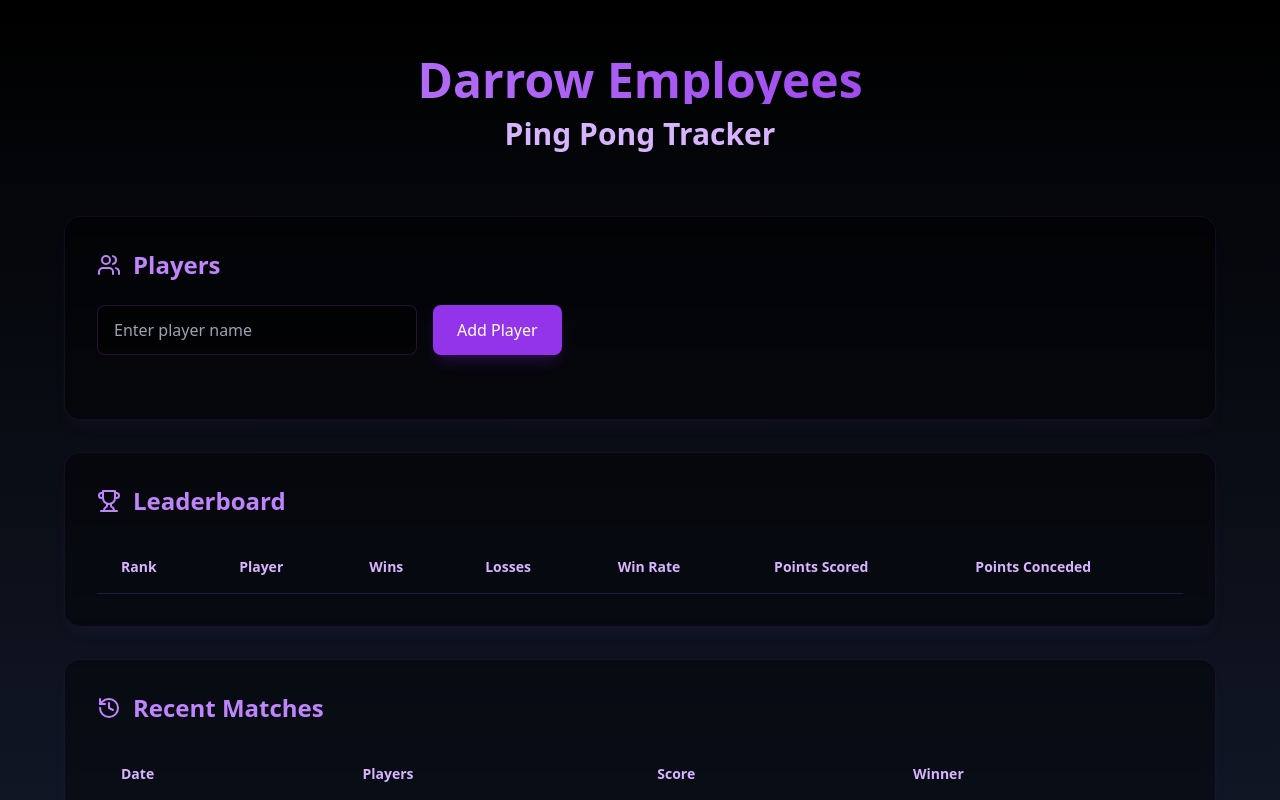
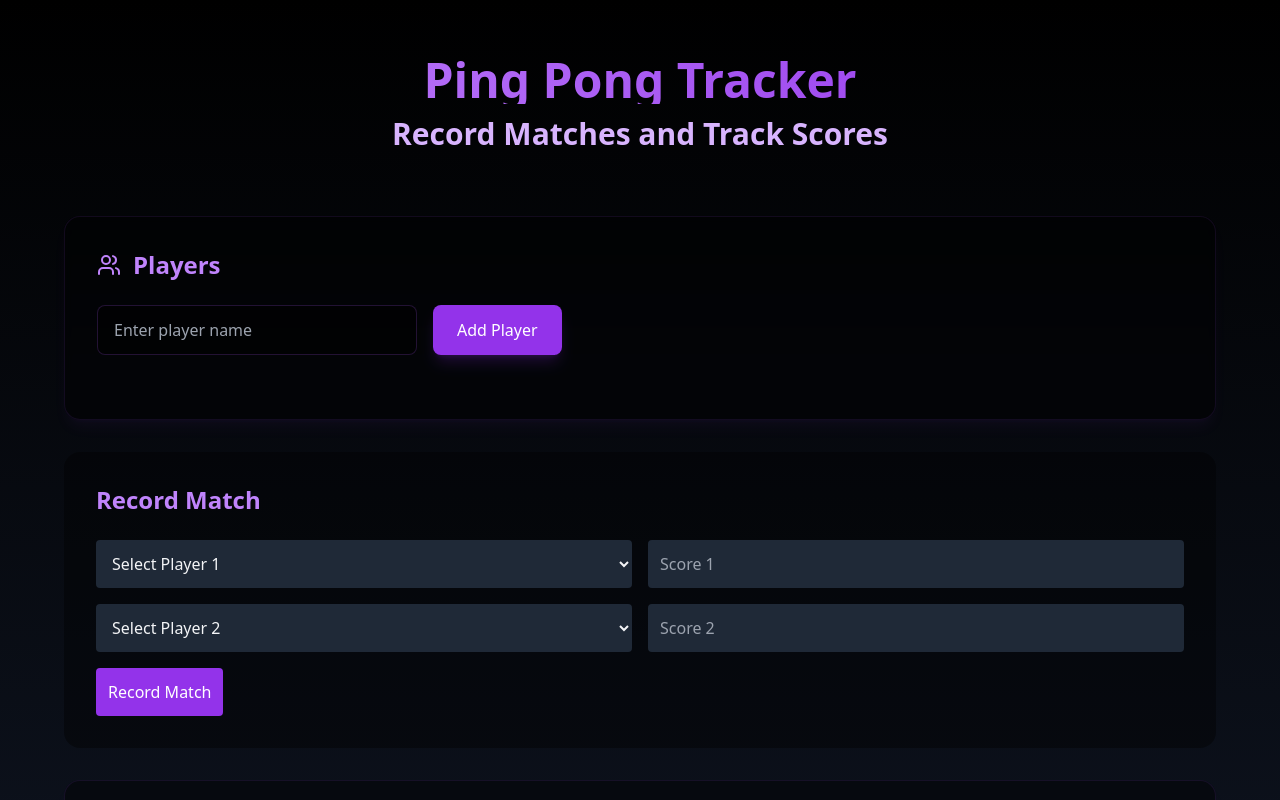
Before and after one commit to tamirgoldd/ping-pong-trackerv3, a Next.js app: page / in a window 1280 px wide. Shown: the top 800 px of the page. Built offline with nearby package versions, Linux system fonts and the light colour scheme.

Commit message:
Update index.js

```diff
--- a/pages/index.js
+++ b/pages/index.js
@@ -1,4 +1,4 @@
-import React, { useState } from 'react';
+import React, { useState, useEffect } from 'react';
 import AddPlayer from '../components/AddPlayer';
 import Leaderboard from '../components/Leaderboard';
 import MatchHistory from '../components/MatchHistory';
@@ -6,17 +6,117 @@ import MatchHistory from '../components/MatchHistory';
 export default function Home() {
   const [players, setPlayers] = useState([]);
   const [matches, setMatches] = useState([]);
+  const [player1, setPlayer1] = useState('');
+  const [player2, setPlayer2] = useState('');
+  const [score1, setScore1] = useState('');
+  const [score2, setScore2] = useState('');
+
+  // Add a match and update player stats
+  const recordMatch = () => {
+    if (player1 && player2 && player1 !== player2 && score1 && score2) {
+      const match = {
+        id: Date.now(),
+        player1,
+        player2,
+        score1: parseInt(score1),
+        score2: parseInt(score2),
+        date: new Date().toISOString(),
+        winner: score1 > score2 ? player1 : player2,
+      };
+
+      setMatches([match, ...matches]);
+
+      setPlayers(players.map(player => {
+        if (player.name === player1) {
+          const wins = score1 > score2 ? player.wins + 1 : player.wins;
+          const losses = score1 < score2 ? player.losses + 1 : player.losses;
+          return {
+            ...player,
+            wins,
+            losses,
+            winRate: ((wins / (wins + losses)) * 100).toFixed(1),
+            pointsScored: player.pointsScored + parseInt(score1),
+            pointsConceded: player.pointsConceded + parseInt(score2),
+          };
+        }
+        if (player.name === player2) {
+          const wins = score2 > score1 ? player.wins + 1 : player.wins;
+          const losses = score2 < score1 ? player.losses + 1 : player.losses;
+          return {
+            ...player,
+            wins,
+            losses,
+            winRate: ((wins / (wins + losses)) * 100).toFixed(1),
+            pointsScored: player.pointsScored + parseInt(score2),
+            pointsConceded: player.pointsConceded + parseInt(score1),
+          };
+        }
+        return player;
+      }));
+
+      // Reset fields
+      setPlayer1('');
+      setPlayer2('');
+      setScore1('');
+      setScore2('');
+    }
+  };
 
   return (
     <div className="min-h-screen bg-gradient-to-b from-black to-gray-900 text-gray-100 p-6">
       <div className="max-w-6xl mx-auto space-y-8">
         <div className="text-center mb-16 pt-8">
           <h1 className="text-5xl font-bold text-transparent bg-clip-text bg-gradient-to-r from-purple-400 to-purple-600 mb-3">
-            Darrow Employees
+            Ping Pong Tracker
           </h1>
-          <h2 className="text-3xl font-semibold text-purple-300">Ping Pong Tracker</h2>
+          <h2 className="text-3xl font-semibold text-purple-300">Record Matches and Track Scores</h2>
         </div>
         <AddPlayer players={players} setPlayers={setPlayers} />
+        <div className="bg-black/40 rounded-2xl p-8">
+          <h2 className="text-2xl font-bold mb-6 text-purple-400">Record Match</h2>
+          <div className="grid grid-cols-2 gap-4">
+            <select
+              value={player1}
+              onChange={e => setPlayer1(e.target.value)}
+              className="p-3 rounded bg-gray-800"
+            >
+              <option value="">Select Player 1</option>
+              {players.map(player => (
+                <option key={player.name} value={player.name}>{player.name}</option>
+              ))}
+            </select>
+            <input
+              type="number"
+              value={score1}
+              onChange={e => setScore1(e.target.value)}
+              placeholder="Score 1"
+              className="p-3 rounded bg-gray-800"
+            />
+            <select
+              value={player2}
+              onChange={e => setPlayer2(e.target.value)}
+              className="p-3 rounded bg-gray-800"
+            >
+              <option value="">Select Player 2</option>
+              {players.map(player => (
+                <option key={player.name} value={player.name}>{player.name}</option>
+              ))}
+            </select>
+            <input
+              type="number"
+              value={score2}
+              onChange={e => setScore2(e.target.value)}
+              placeholder="Score 2"
+              className="p-3 rounded bg-gray-800"
+            />
+          </div>
+          <button
+            onClick={recordMatch}
+            className="mt-4 p-3 bg-purple-600 rounded text-white"
+          >
+            Record Match
+          </button>
+        </div>
         <Leaderboard players={players} />
         <MatchHistory matches={matches} />
       </div>
```
